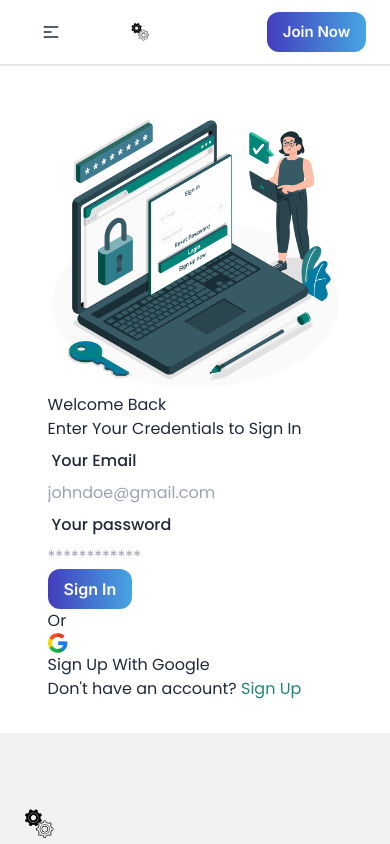
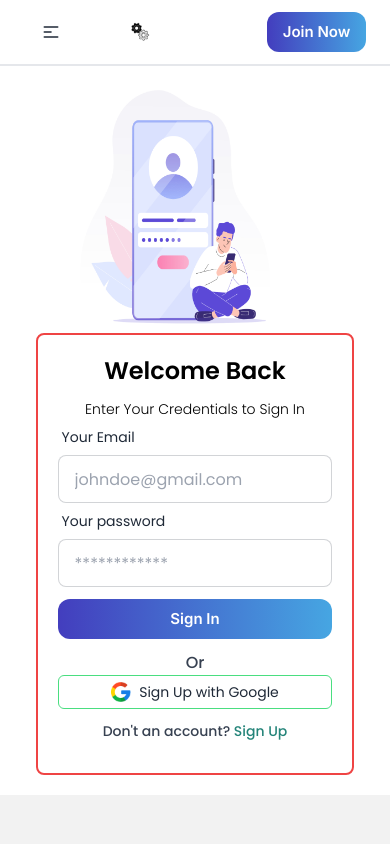
Before and after one commit to mursalinmirme/unity-spark, a React (Vite) app: page /signin in a window 390 px wide. Shown: the top 844 px of the page. Built offline with nearby package versions, Linux system fonts and the light colour scheme; no server answers.

Commit message:
Authantication modified and other file

```diff
--- a/src/pages/Authentication/signin/Signin.jsx
+++ b/src/pages/Authentication/signin/Signin.jsx
@@ -1,24 +1,40 @@
 /* eslint-disable react/no-unescaped-entities */
 import { useForm } from "react-hook-form";
-import google_Icon from "../../../assets/images/google-icon.png";
-import { Link } from "react-router-dom";
-import signIn_image from "../../../assets/SignIn/signin.png";
+import { Link, useNavigate } from "react-router-dom";
+import signIn_image from "../../../assets/images/signIn-picture.png";
+import { useContext } from "react";
+import { AuthContext } from "../../../Provider/AuthProvider";
+import toast from "react-hot-toast";
+import Social_Media from "../../components/Share/Social_Media/Social_Media";
 
 const Signin = () => {
-  const { register, handleSubmit } = useForm();
+  const { userSignIn } = useContext(AuthContext);
+  const navigate = useNavigate();
 
+  const { register, handleSubmit, reset } = useForm();
   const onSubmit = (data) => {
-    console.log("form data", data);
+    // User Login Method
+    userSignIn(data?.email, data?.password)
+      .then((result) => {
+        console.log(result.user);
+        toast.success("User Login Successfully");
+
+        navigate("/");
+      })
+      .catch((error) => {
+        toast.error(error.message);
+      });
+
+    reset();
   };
 
   return (
-    <div className="signin p-8">
-      <section>
-
+    <div className="p-5 lg:w-[1100px] mx-auto ">
+      <section className="grid md:grid-cols-2 lg:grid-cols-2">
         {/* images */}
-        <div className="left_container">
+        <div className="w-full flex items-center">
           <img
-            className="w-full"
+            className="lg:ml-20  md:h-[350px]"
             src={signIn_image}
             alt="signupsvg"
           />
@@ -26,53 +42,59 @@ const Signin = () => {
         {/* images */}
 
         {/* form */}
-        <div className="right_container">
+        <div className="p-5 rounded-lg lg:mr-11 border-2 border-red-500">
           <form onSubmit={handleSubmit(onSubmit)}>
-            <h1>Welcome Back</h1>
-            <p>Enter Your Credentials to Sign In</p>
+            <span className="text-center space-y-3">
+              <h1 className="text-2xl font-semibold text-[#000]">
+                Welcome Back
+              </h1>
+              <p className="font-light  text-sm text-[#000]">
+                Enter Your Credentials to Sign In{" "}
+              </p>
+            </span>
 
             {/* email field */}
-            <label>
+            <label className="form-control w-full max-w-xs mx-auto">
               <div className="label">
-                <span className="font-medium">Your Email</span>
+                <span className="label-text">Your Email</span>
               </div>
               <input
                 type="email"
                 {...register("email")}
                 placeholder="johndoe@gmail.com"
+                className="input input-bordered w-full max-w-xs"
                 required
               />
             </label>
             {/* email field */}
 
             {/* password field */}
-            <label>
+            <label className="form-control w-full max-w-xs mx-auto">
               <div className="label">
-                <span className="font-medium">Your password</span>
+                <span className="label-text">Your password</span>
               </div>
               <input
-                type="url"
-                {...register("pass")}
+                type="password"
+                {...register("password")}
                 placeholder="************"
+                className="input input-bordered w-full max-w-xs"
                 required
               />
             </label>
             {/* password field */}
-            <div className="form_btn">
-              <button className="text-base">Sign In</button>
+            <div className="form-control w-full max-w-xs mx-auto py-3">
+              <button>Sign In</button>
             </div>
           </form>
-          <h5>Or</h5>
-          <div className="google_btn">
-            <span>
-              <img className="h-5" src={google_Icon} alt="Google" />
-            </span>
-            Sign Up With Google
-          </div>
-          <div>
-            <p>
-              Don't have an account?{" "}
-              <Link to="/signup" className="text-primary hover:underline">
+          <h1 className="text-center text-gray-700 font-medium">Or</h1>
+
+          {/** Social Media Login System */}
+          <Social_Media> </Social_Media>
+
+          <div className="text-center py-3">
+            <p className="text-sm text-gray-700 font-medium">
+              Don't an account?{" "}
+              <Link to="/signup" className="text-[#248479]">
                 Sign Up
               </Link>
             </p>
--- a/src/pages/signup/Signup.jsx
+++ b/src/pages/Authentication/signup/Signup.jsx
@@ -1,11 +1,11 @@
 import { useForm } from "react-hook-form";
-
+import "../authentication.css";
 import { Link, useNavigate } from "react-router-dom";
-import img from "../../assets/images/signup.png";
+import img from "../../../assets/images/signup.png";
 import { useContext } from "react";
-import { AuthContext } from "../../Provider/AuthProvider";
+import { AuthContext } from "../../../Provider/AuthProvider";
 import toast from "react-hot-toast";
-import Social_Media from "../Share/Social_Media/Social_Media";
+import Social_Media from "../../components/Share/Social_Media/Social_Media";
 import axios from "axios";
 const image_Hosting_Api = `https://api.imgbb.com/1/upload?key=5633fa8b7fb7bf3c2d44694187c33411`;
 const Signup = () => {
@@ -47,7 +47,7 @@ const Signup = () => {
     <div className="signup p-8">
       <section>
         {/* form */}
-        <div className="border-2 border-red-500 w-full mx-auto p-8 rounded-xl">
+        <div className="left_container">
           <form onSubmit={handleSubmit(onSubmit)}>
             <h1>Sign Up</h1>
             <p>Create Your Account</p>
--- a/src/pages/Share/Social_Media/Social_Media.jsx
+++ b/src/pages/components/Share/Social_Media/Social_Media.jsx
@@ -1,7 +1,7 @@
 import { useContext } from "react";
-import { AuthContext } from "../../../Provider/AuthProvider";
+import { AuthContext } from "../../../../Provider/AuthProvider";
 import toast from "react-hot-toast";
-import google_Icon from "../../../assets/images/google-icon.png";
+import google_Icon from "../../../../assets/images/google-icon.png";
 import { useNavigate } from "react-router-dom";
 const Social_Media = () => {
   const { googleLoginSystem } = useContext(AuthContext);
--- a/src/pages/signin/Signin.jsx
+++ /dev/null
@@ -1,109 +0,0 @@
-/* eslint-disable react/no-unescaped-entities */
-import { useForm } from "react-hook-form";
-import { Link, useNavigate } from "react-router-dom";
-import signIn_image from "../../assets/images/signIn-picture.png";
-import { useContext } from "react";
-import { AuthContext } from "../../Provider/AuthProvider";
-import toast from "react-hot-toast";
-import Social_Media from "../Share/Social_Media/Social_Media";
-
-const Signin = () => {
-  const { userSignIn } = useContext(AuthContext);
-  const navigate = useNavigate();
-
-  const { register, handleSubmit, reset } = useForm();
-  const onSubmit = (data) => {
-    // User Login Method
-    userSignIn(data?.email, data?.password)
-      .then((result) => {
-        console.log(result.user);
-        toast.success("User Login Successfully");
-
-        navigate("/");
-      })
-      .catch((error) => {
-        toast.error(error.message);
-      });
-
-    reset();
-  };
-
-  return (
-    <div className="p-5 lg:w-[1100px] mx-auto ">
-      <section className="grid md:grid-cols-2 lg:grid-cols-2">
-        {/* images */}
-        <div className="w-full flex items-center">
-          <img
-            className="lg:ml-20  md:h-[350px]"
-            src={signIn_image}
-            alt="signupsvg"
-          />
-        </div>
-        {/* images */}
-
-        {/* form */}
-        <div className="p-5 rounded-lg lg:mr-11 border-2 border-red-500">
-          <form onSubmit={handleSubmit(onSubmit)}>
-            <span className="text-center space-y-3">
-              <h1 className="text-2xl font-semibold text-[#000]">
-                Welcome Back
-              </h1>
-              <p className="font-light  text-sm text-[#000]">
-                Enter Your Credentials to Sign In{" "}
-              </p>
-            </span>
-
-            {/* email field */}
-            <label className="form-control w-full max-w-xs mx-auto">
-              <div className="label">
-                <span className="label-text">Your Email</span>
-              </div>
-              <input
-                type="email"
-                {...register("email")}
-                placeholder="johndoe@gmail.com"
-                className="input input-bordered w-full max-w-xs"
-                required
-              />
-            </label>
-            {/* email field */}
-
-            {/* password field */}
-            <label className="form-control w-full max-w-xs mx-auto">
-              <div className="label">
-                <span className="label-text">Your password</span>
-              </div>
-              <input
-                type="password"
-                {...register("password")}
-                placeholder="************"
-                className="input input-bordered w-full max-w-xs"
-                required
-              />
-            </label>
-            {/* password field */}
-            <div className="form-control w-full max-w-xs mx-auto py-3">
-              <button>Sign In</button>
-            </div>
-          </form>
-          <h1 className="text-center text-gray-700 font-medium">Or</h1>
-
-          {/** Social Media Login System */}
-          <Social_Media> </Social_Media>
-
-          <div className="text-center py-3">
-            <p className="text-sm text-gray-700 font-medium">
-              Don't an account?{" "}
-              <Link to="/signup" className="text-[#248479]">
-                Sign Up
-              </Link>
-            </p>
-          </div>
-        </div>
-        {/* form */}
-      </section>
-    </div>
-  );
-};
-
-export default Signin;
```
Also changed, not shown: src/router/router.jsx (+15 -16 lines).
